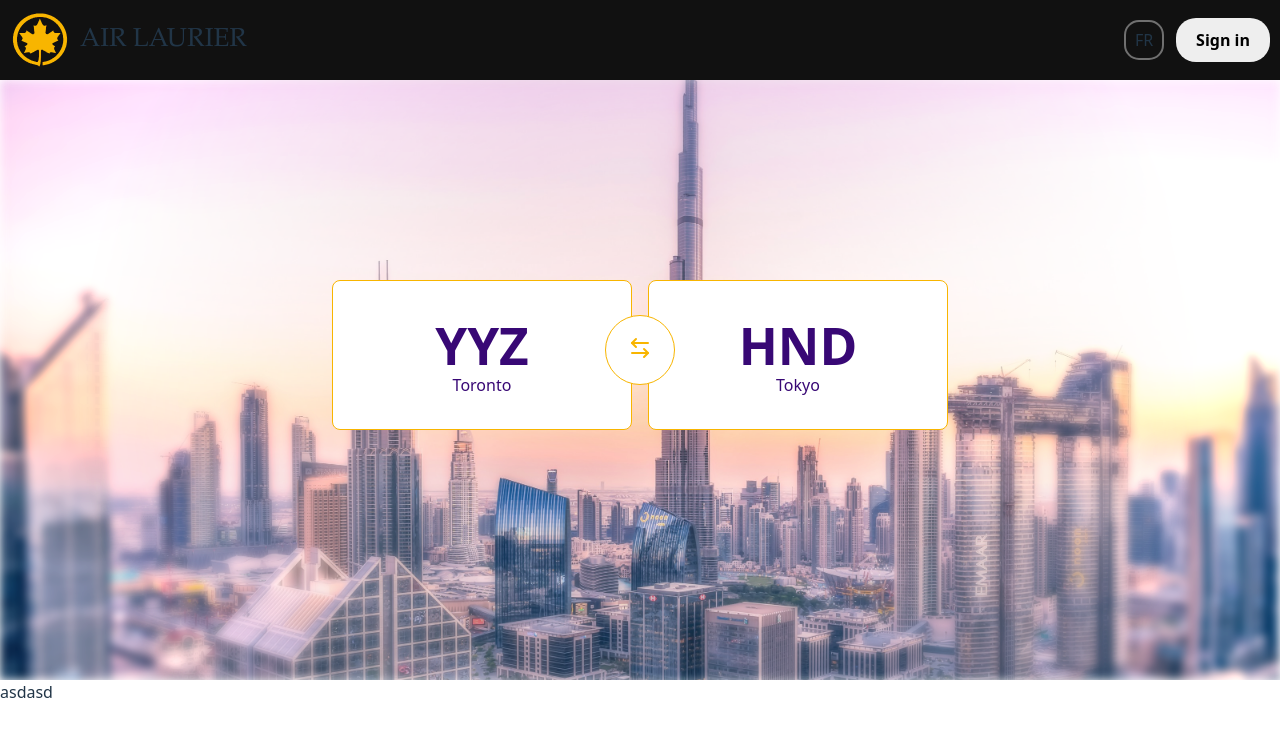
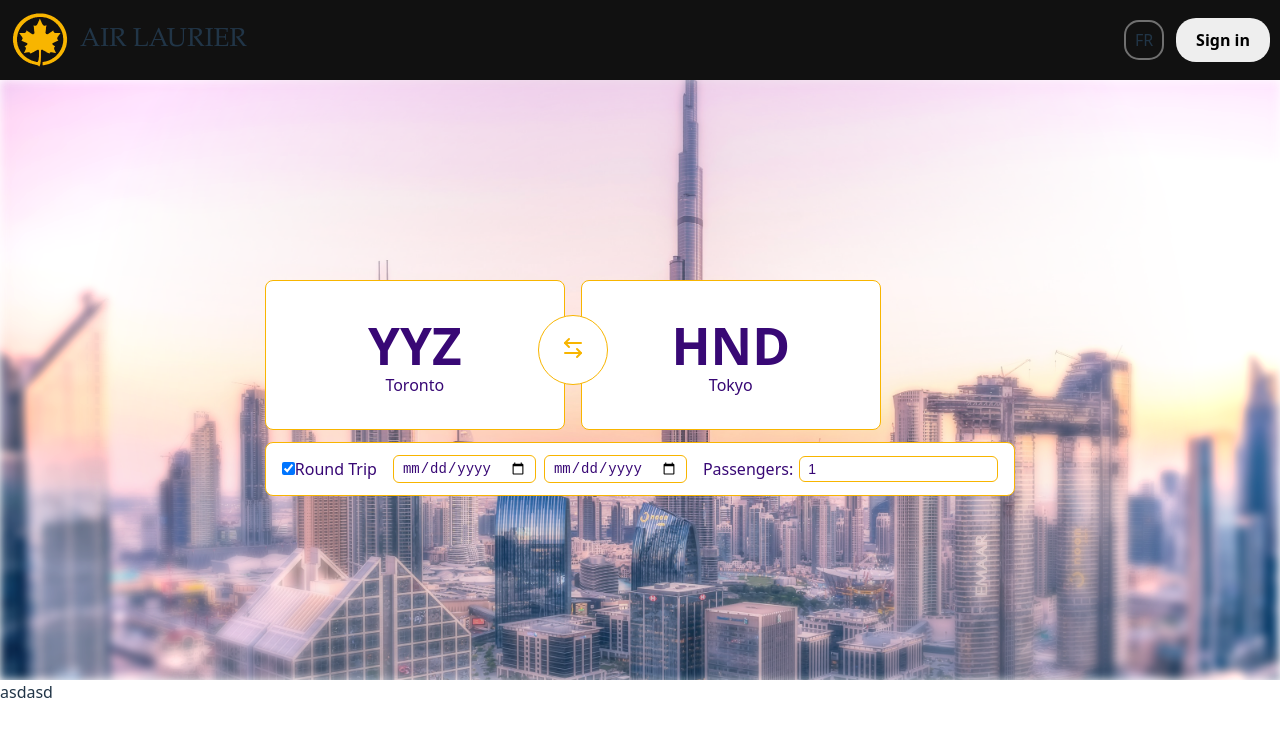
Before and after one commit to Faruk-Genc/CP317D-Group-18-Airline-Flight-Reservation-System, a React app in the folder frontend/: page / in a window 1280 px wide. Shown: the top 736 px of the page. Built offline with nearby package versions, Linux system fonts and the light colour scheme; the HTML template or start-up script is replaced by a standard one.

Commit message:
Added TripOptions component and integrated into Heropage

```diff
--- a/frontend/src/App.jsx
+++ b/frontend/src/App.jsx
@@ -3,6 +3,7 @@ import { useState } from 'react';
 import FlightCard from './components/FlightCard';
 import Navbar from './components/Navbar';
 import Heropage from './components/Heropage';
+import TripOptions from "./components/TripOptions";
 import './App.css';
 
 function App() {
@@ -10,8 +11,10 @@ function App() {
     <>
       <Navbar />
       <Heropage />
+
     </>
   );
 }
 
+
 export default App;
--- a/frontend/src/components/FlightCard.jsx
+++ b/frontend/src/components/FlightCard.jsx
@@ -20,13 +20,11 @@ export default function FlightCard({ iata1, city1, iata2, city2 }) {
         <Card
           iata={from.iata}
           city={from.city}
-          onSelect={(o) => setFrom({ iata: o.origin_iata, city: o.origin_city })}
-        />
+          onSelect={(o) => setFrom({ iata: o.origin_iata, city: o.origin_city })} />
         <Card
           iata={to.iata}
           city={to.city}
-          onSelect={(o) => setTo({ iata: o.origin_iata, city: o.origin_city })}
-        />
+          onSelect={(o) => setTo({ iata: o.origin_iata, city: o.origin_city })} />
       </div>
 
       <button className="switch-card" onClick={swapCards}>
--- a/frontend/src/components/Heropage.jsx
+++ b/frontend/src/components/Heropage.jsx
@@ -1,5 +1,7 @@
 import "./Heropage.css";
 import FlightCard from './FlightCard';
+import TripOptions from './TripOptions';
+
 
 const heroImages = import.meta.glob('../assets/heropage/*.{jpg,jpeg,png,svg}', { eager: true });
 
@@ -18,6 +20,8 @@ export default function Heropage() {
                     iata2="HND"
                     city2="Tokyo"
                 />
+
+                <TripOptions />
             </div>
             <img className="hero-splash radial" src={randomImage} alt="Hero" />
             <img className="hero-splash" src={randomImage} alt="Hero" />
--- /dev/null
+++ b/frontend/src/components/TripOptions.css
@@ -0,0 +1,47 @@
+.trip-options {
+  margin-top: 12px;
+
+
+  background-color: #fff;
+  border-radius: 8px;
+  border: solid 1px #f8b500;
+
+  padding: 12px 16px;
+
+  display: flex;
+  align-items: center;
+  justify-content: space-between;
+  gap: 16px;
+
+  color: #380875;
+}
+
+/* Toggle section */
+.trip-toggle {
+  display: flex;
+  align-items: center;
+  gap: 6px;
+}
+
+/* Date inputs */
+.date-inputs {
+  display: flex;
+  gap: 8px;
+}
+
+.trip-options input[type="date"],
+.trip-options input[type="number"] {
+  border: solid 1px #f8b500;
+  border-radius: 6px;
+  padding: 4px 8px;
+
+  color: #380875;
+  font-size: 14px;
+}
+
+/* Passenger section */
+.passenger-count {
+  display: flex;
+  align-items: center;
+  gap: 6px;
+}
--- /dev/null
+++ b/frontend/src/components/TripOptions.jsx
@@ -0,0 +1,50 @@
+import { useState } from "react";
+import "./TripOptions.css";
+
+export default function TripOptions() {
+  const [roundTrip, setRoundTrip] = useState(true);
+  const [passengers, setPassengers] = useState(1);
+  const [departureDate, setDepartureDate] = useState("");
+  const [returnDate, setReturnDate] = useState("");
+
+  return (
+    <div className="trip-options">
+      <div className="trip-toggle">
+        <label>
+          <input
+            type="checkbox"
+            checked={roundTrip}
+            onChange={() => setRoundTrip(!roundTrip)}
+          />
+          Round Trip
+        </label>
+      </div>
+
+      <div className="date-inputs">
+        <input
+          type="date"
+          value={departureDate}
+          onChange={(e) => setDepartureDate(e.target.value)}
+        />
+
+        {roundTrip && (
+          <input
+            type="date"
+            value={returnDate}
+            onChange={(e) => setReturnDate(e.target.value)}
+          />
+        )}
+      </div>
+
+      <div className="passenger-count">
+        <label>Passengers:</label>
+        <input
+          type="number"
+          min="1"
+          value={passengers}
+          onChange={(e) => setPassengers(e.target.value)}
+        />
+      </div>
+    </div>
+  );
+}
```
Also changed, not shown: frontend/src/components/FlightCard.css (line endings or trailing spaces), 2 other files (tests, documents, lock files or other folders).
